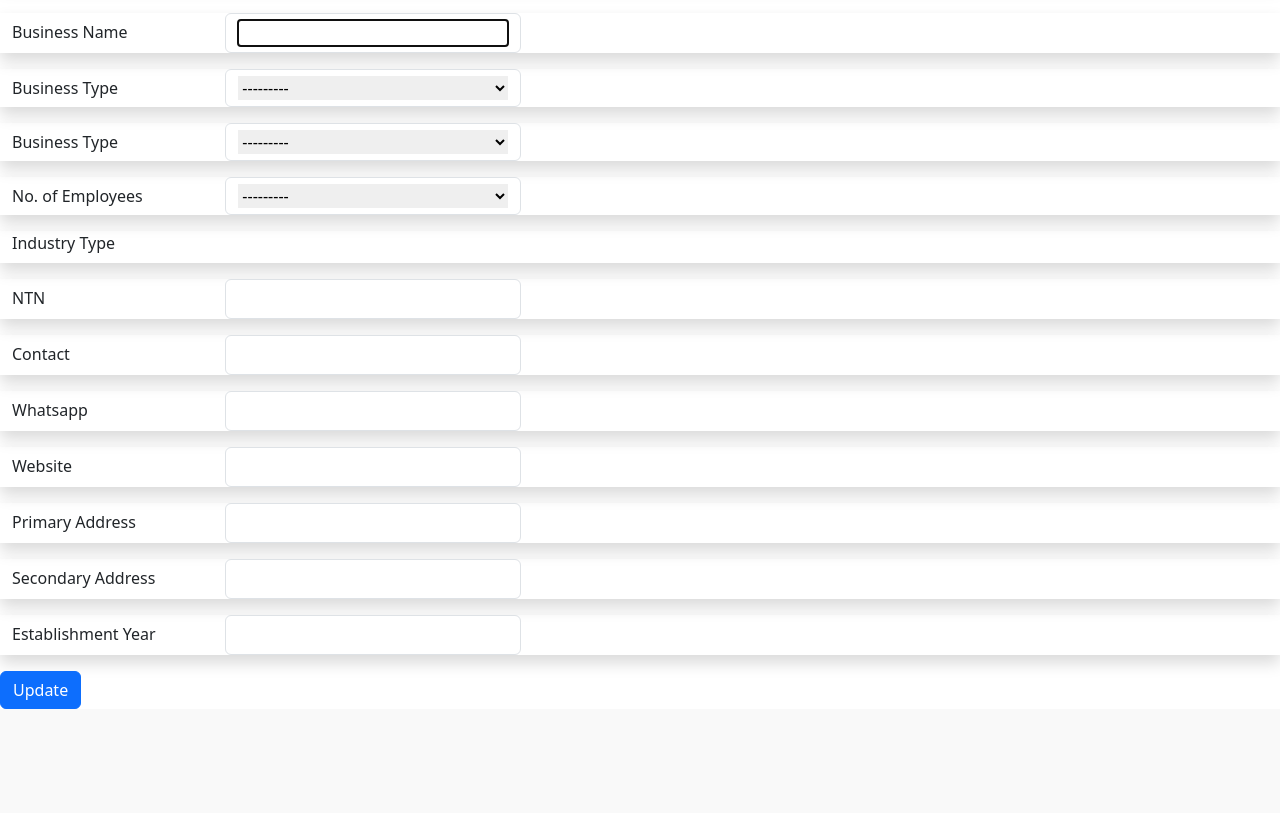
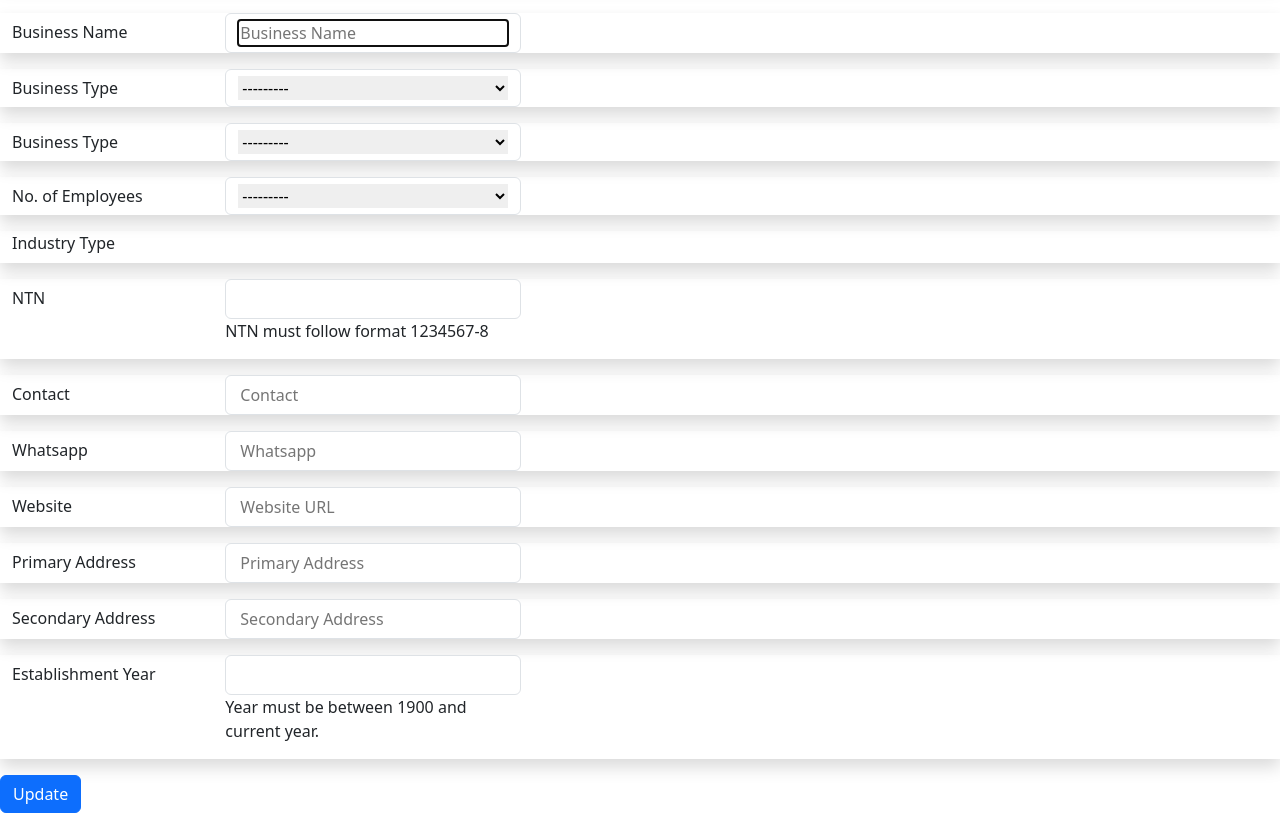
Before and after one commit to Arslanbaig84/b2bsolutions, a Django app: page /users/edit_profile in a window 1280 px wide. Shown: the part 271-1084 px from the top of the page. Before the commit the page ends 980 px from the top, so only its background shows below. Run offline with Django 4.2, Linux system fonts and the light colour scheme; the visitor is signed in with stand-in values (Sample User, id 1); parts of the project's set-up code (start-up, migrations or seed data) failed here and were passed over.

Commit message:
widgets and attributes in forms

```diff
--- a/users/forms.py
+++ b/users/forms.py
@@ -1,6 +1,7 @@
 from .models import CustomUser, UserProfile, Industry
 from django import forms
 from django.contrib.auth.forms import UserCreationForm
+import datetime
 
 
 class CustomUserForm(UserCreationForm):
@@ -27,16 +28,24 @@
         model = UserProfile
         fields = ['business_name', 'organization_type', 'business_type', 'no_of_employees', 'industry_type', 'ntn', 'contact', 'whatsapp', 'website', 'address1', 'address2', 'establishment_year']
 
+        help_texts = {
+            'ntn':'NTN must follow format 1234567-8',
+            'establishment_year':'Year must be between 1900 and current year.'
+        }
+
         widgets = {
-            'business_name':forms.TextInput(attrs={'class':'border-0 col-12', 'autofocus':'true'}),
+            'business_name':forms.TextInput(attrs={'class':'border-0 col-12', 'autofocus':'true', 'maxlength':'200', 'placeholder':'Business Name'}),
             'organization_type':forms.Select(attrs={'class':'border-0 col-12'}),
             'business_type':forms.Select(attrs={'class':'border-0 col-12'}),
             'no_of_employees':forms.Select(attrs={'class':'border-0 col-12'}),
-            'ntn':forms.TextInput(attrs={'class':'border-0 col-12'}),
-            'contact':forms.TextInput(attrs={'class':'border-0 col-12'}),
-            'whatsapp':forms.TextInput(attrs={'class':'border-0 col-12'}),
-            'website':forms.URLInput(attrs={'class':'border-0 col-12'}),
-            'address1':forms.TextInput(attrs={'class':'border-0 col-12'}),
-            'address2':forms.TextInput(attrs={'class':'border-0 col-12'}),
-            'establishment_year':forms.NumberInput(attrs={'class':'border-0 col-12'}),
+            'ntn':forms.TextInput(attrs={'class':'border-0 col-12', 'pattern': r'^\d{7}-\d{1}$', 'title': "Format: '1234567-8'"}),
+            'contact':forms.TextInput(attrs={'class':'border-0 col-12', 'maxlength':'20', 'placeholder':'Contact'}),
+            'whatsapp':forms.TextInput(attrs={'class':'border-0 col-12', 'maxlength':'20', 'placeholder':'Whatsapp'}),
+            'website':forms.URLInput(attrs={'class':'border-0 col-12', 'placeholder':'Website URL'}),
+            'address1':forms.TextInput(attrs={'class':'border-0 col-12', 'maxlength':'200', 'placeholder':'Primary Address'}),
+            'address2':forms.TextInput(attrs={'class':'border-0 col-12', 'maxlength':'200', 'placeholder':'Secondary Address'}),
+            'establishment_year':forms.NumberInput(attrs={'class':'border-0 col-12',
+                                                          'min':'1900',
+                                                          'max':datetime.date.today().year}),
+                                                          'title':'Enter a year between 1900 and current year'
         }
--- a/users/templates/users/edit_profile.html
+++ b/users/templates/users/edit_profile.html
@@ -70,6 +70,7 @@
                 <div class="form-control">
                     {{ form.ntn }}
                 </div>
+                <p>{{form.ntn.help_text}}</p>
             </div>
         </div>
         <div class="mb-3 row shadow">
@@ -118,6 +119,7 @@
                 <div class="form-control">
                     {{ form.establishment_year }}
                 </div>
+                <p>Year must be between 1900 and current year.</p>
             </div>
         </div>
     </div>
--- a/users/views.py
+++ b/users/views.py
@@ -84,7 +84,9 @@
         form = UserProfileForm(request.POST, instance=profile)
         if form.is_valid():
             form.save()
-            return redirect('userprofile')
+        else:
+            print(form.errors)
+        return redirect('userprofile')
 
     form = UserProfileForm(instance=profile)
     return render(request, 'users/edit_profile.html', {'form':form})
```
